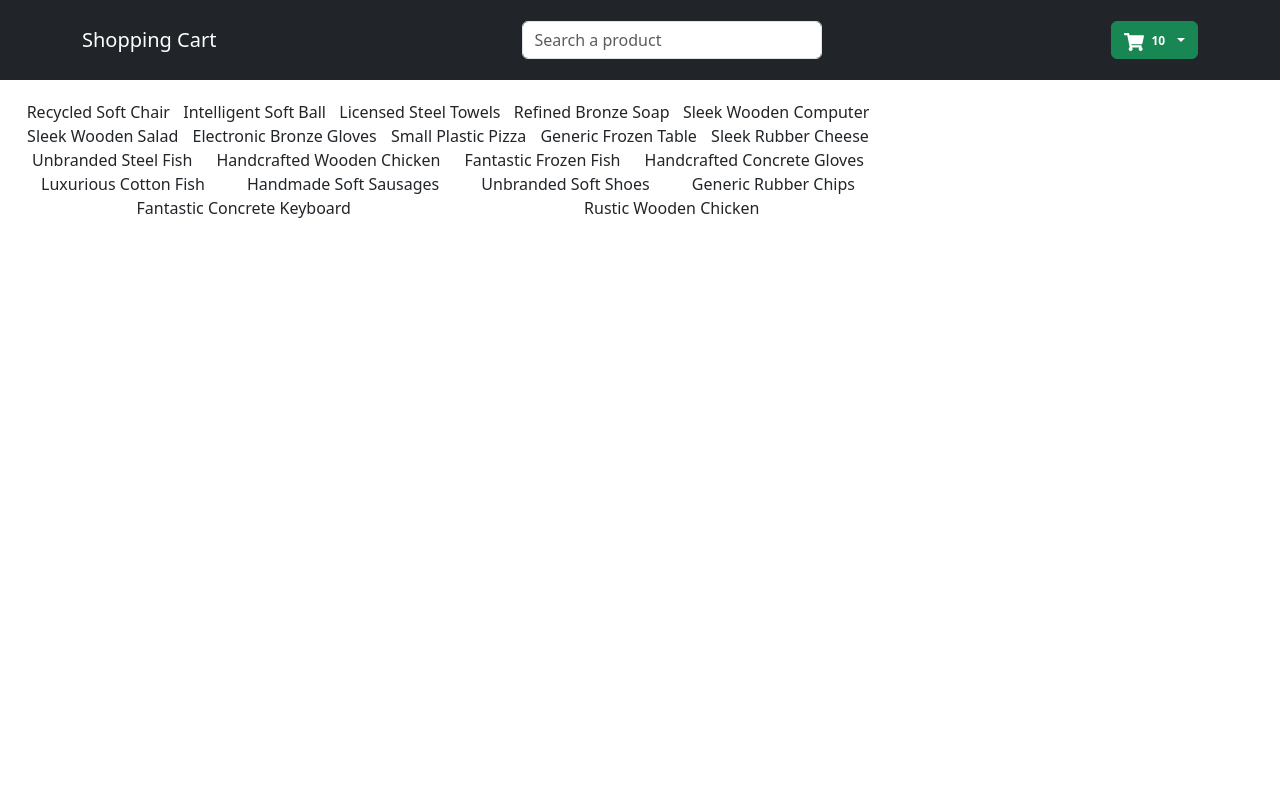
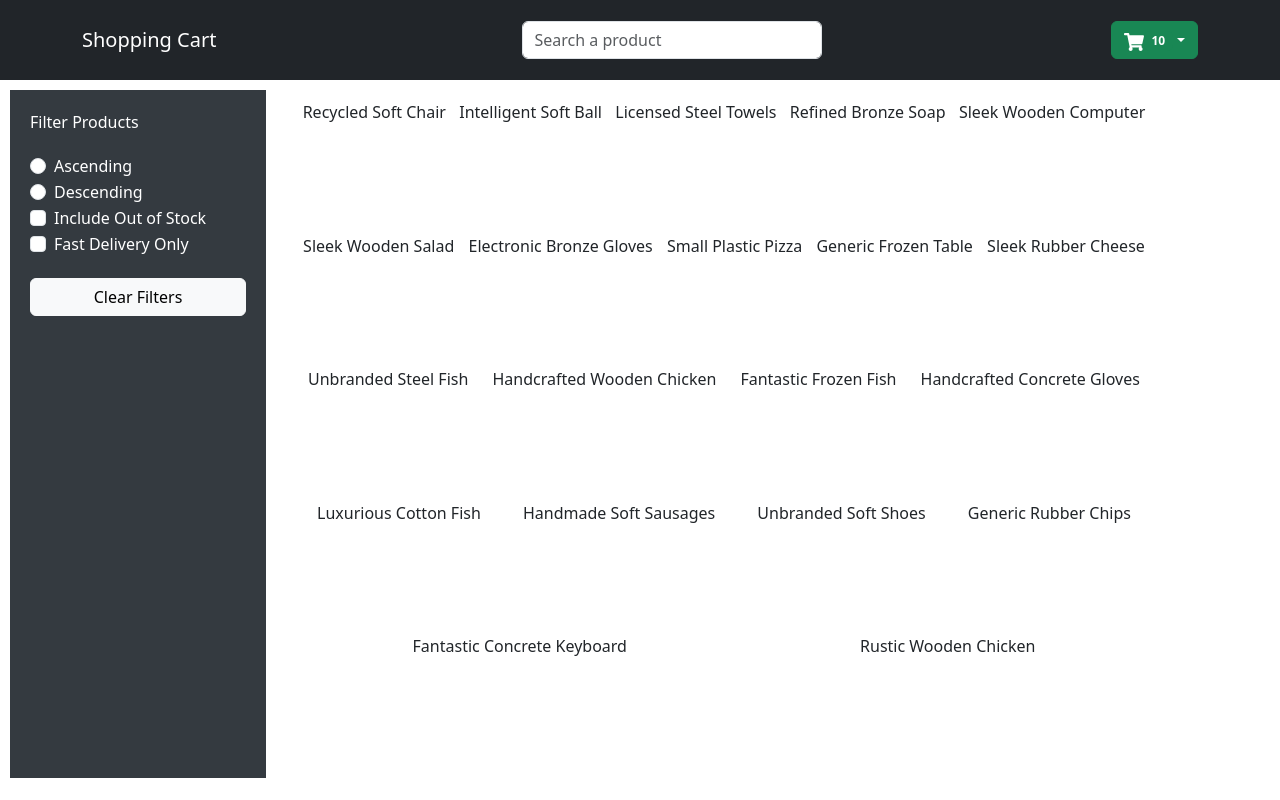
Before and after one commit to Jerryemmanuel01/Context-api-app, a React (Vite) app: page / in a window 1280 px wide. Built offline with nearby package versions, Linux system fonts and the light colour scheme.

Commit message:
Filter component created

```diff
--- /dev/null
+++ b/src/components/Filters.jsx
@@ -0,0 +1,47 @@
+import React from "react";
+import { Button, Form } from "react-bootstrap";
+
+const Filters = () => {
+  return (
+    <div className="filters">
+      <span className="title">Filter Products</span>
+      <span>
+        <Form.Check
+          inline
+          label="Ascending"
+          name="group1"
+          type="radio"
+          id={`inline-1`}
+        />
+        <Form.Check
+          inline
+          label="Descending"
+          name="group1"
+          type="radio"
+          id={`inline-2`}
+        />
+        <Form.Check
+          inline
+          label="Include Out of Stock"
+          name="group1"
+          type="checkbox"
+          id={`inline-3`}
+        />
+        <Form.Check
+          inline
+          label="Fast Delivery Only"
+          name="group1"
+          type="checkbox"
+          id={`inline-4`}
+        />
+      </span>
+      {/* <span>
+        <label style={{paddingRight: 10}}>Rating: </label>
+        <Rating rating={byRating} style={{ cursor: "pointer"}}/>
+      </span> */}
+      <Button variant="light">Clear Filters</Button>
+    </div>
+  );
+};
+
+export default Filters;
--- a/src/components/Home.jsx
+++ b/src/components/Home.jsx
@@ -1,4 +1,5 @@
 import { CartState } from "../context/Context"
+import Filters from "./Filters";
 import SingleProduct from "./SingleProduct";
 import "./styles.css"
 
@@ -8,7 +9,7 @@
   } = CartState();
   return (
     <div className="home">
-       {/* <Filters /> */}
+       <Filters />
        <div className="productContainer">
         {
           products.map((product) => (
--- a/src/components/styles.css
+++ b/src/components/styles.css
@@ -8,3 +8,20 @@
     flex-wrap: wrap;
     justify-content: space-around;
 }
+
+.filters{
+    background-color: #343a40;
+    color: #fff;
+    padding: 20px;
+    display: flex;
+    flex-direction: column;
+    width: 20%;
+    margin: 10px;
+    height: 86vh;
+}
+.filters > span {
+    padding-bottom: 20px;
+}
+.title{
+    font-style: 30px;
+}
```
